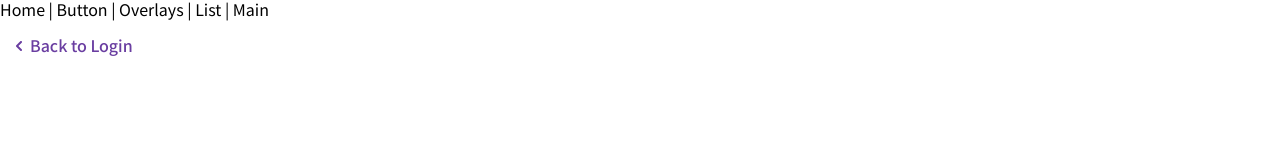
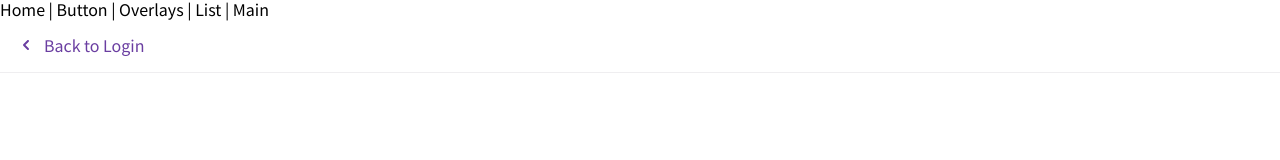
Before and after one commit to the51DT/inside_project, a Vue app: page /main/login/logindetail/loginRegister in a window 1280 px wide. Shown: the top 160 px of the page. Built offline with nearby package versions, Linux system fonts and the light colour scheme.

Commit message:
로그인 navbar 업데이트

```diff
--- a/src/components/fragments/NavBar.vue
+++ b/src/components/fragments/NavBar.vue
@@ -5,7 +5,7 @@
     <div class="nav-bar--list">
       <ul>
         <li>
-          <button class="back" @click="$router.go(-1)">Back</button>
+          <button class="back" @click="$router.go(-1)">{{ back }}</button>
         </li>
         <li v-if="rightBtn === 'setting' || rightBtn === 'action'">
           <button v-if="rightBtn === 'setting'" class="setting">
@@ -27,6 +27,10 @@ const props = defineProps({
   title: {
     type: String,
     default: 'Title'
+  },
+  back: {
+    type: String,
+    default: 'Back'
   },
   rightBtn: {
     type: String,
--- a/src/components/fragments/loginForgot.vue
+++ b/src/components/fragments/loginForgot.vue
@@ -1,5 +1,5 @@
 <template>
-  <div>
+  <div class="login__wrap login__wrap--detail">
     <TitleInput title="Forgot Password" sub="Insert your email address to receive a code for creating a new password"></TitleInput>
     <div class="login__input">
       <inputField
--- a/src/components/fragments/loginRegister.vue
+++ b/src/components/fragments/loginRegister.vue
@@ -1,5 +1,5 @@
 <template>
-  <div>
+  <div class="login__wrap login__wrap--detail">
     <TitleInput title="Register" sub="And start taking notes"></TitleInput>
     <div class="login__input">
       <inputField
--- a/src/components/fragments/loginReset.vue
+++ b/src/components/fragments/loginReset.vue
@@ -1,5 +1,5 @@
 <template>
-  <div>
+  <div class="login__wrap login__wrap--detail">
     <TitleInput title="Create a New Password" sub="Your new password should be different from the previous password"></TitleInput>
     <div class="login__input">
       <inputField
--- a/src/views/main/LoginDetail.vue
+++ b/src/views/main/LoginDetail.vue
@@ -1,8 +1,5 @@
 <template>
-  <div class="login__wrap login__wrap--detail">
-    <router-link to="/main/login" class="btn fs-large backLink">Back to Login</router-link>
-    <router-view></router-view>
-  </div>
+  <NavBar title="" back="Back to Login"></NavBar>
 </template>
 
 <script setup>
@@ -18,8 +15,8 @@
       padding: 0 rem(16px) rem(48px);
       height: 100vh;
       &--detail {
-        justify-content: space-between;
         padding: 0 rem(16px) rem(32px);
+        height: calc(100vh - rem(54px));
       }
       .backLink {
         display: flex;
```
